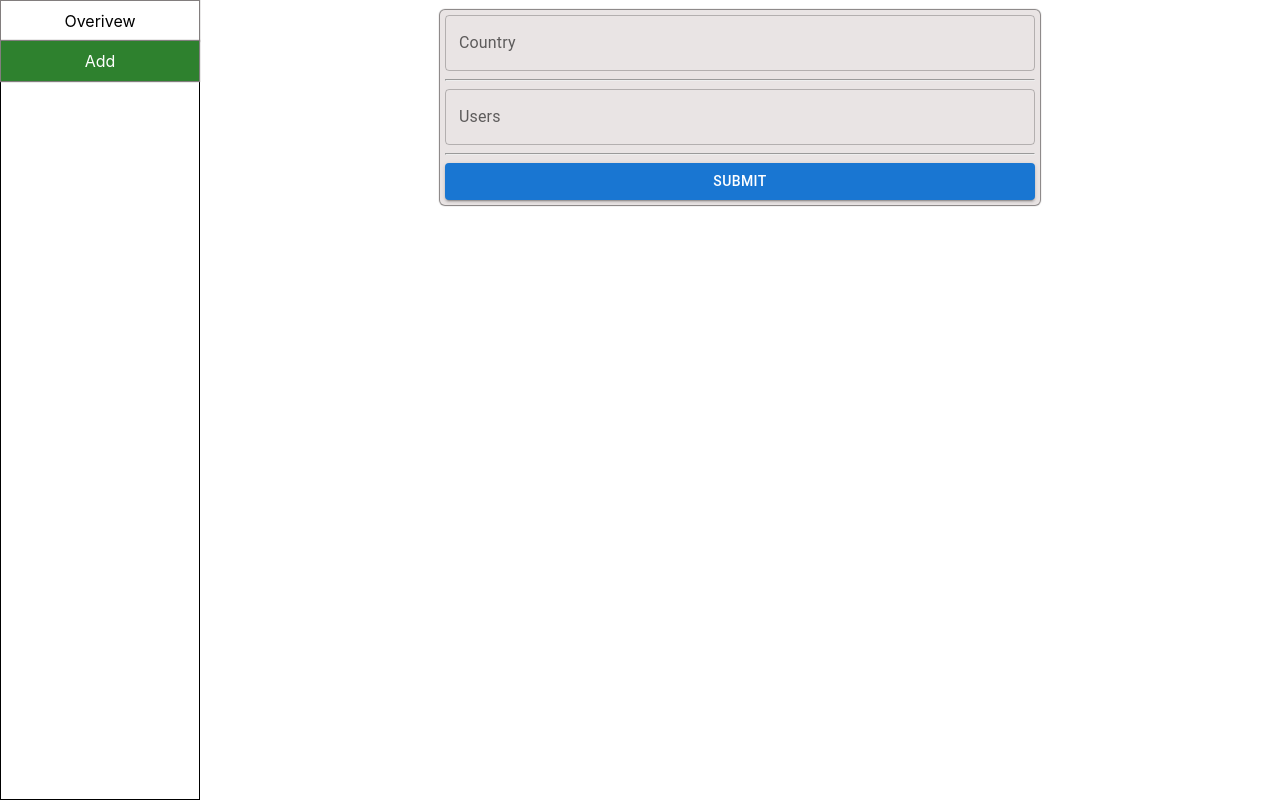
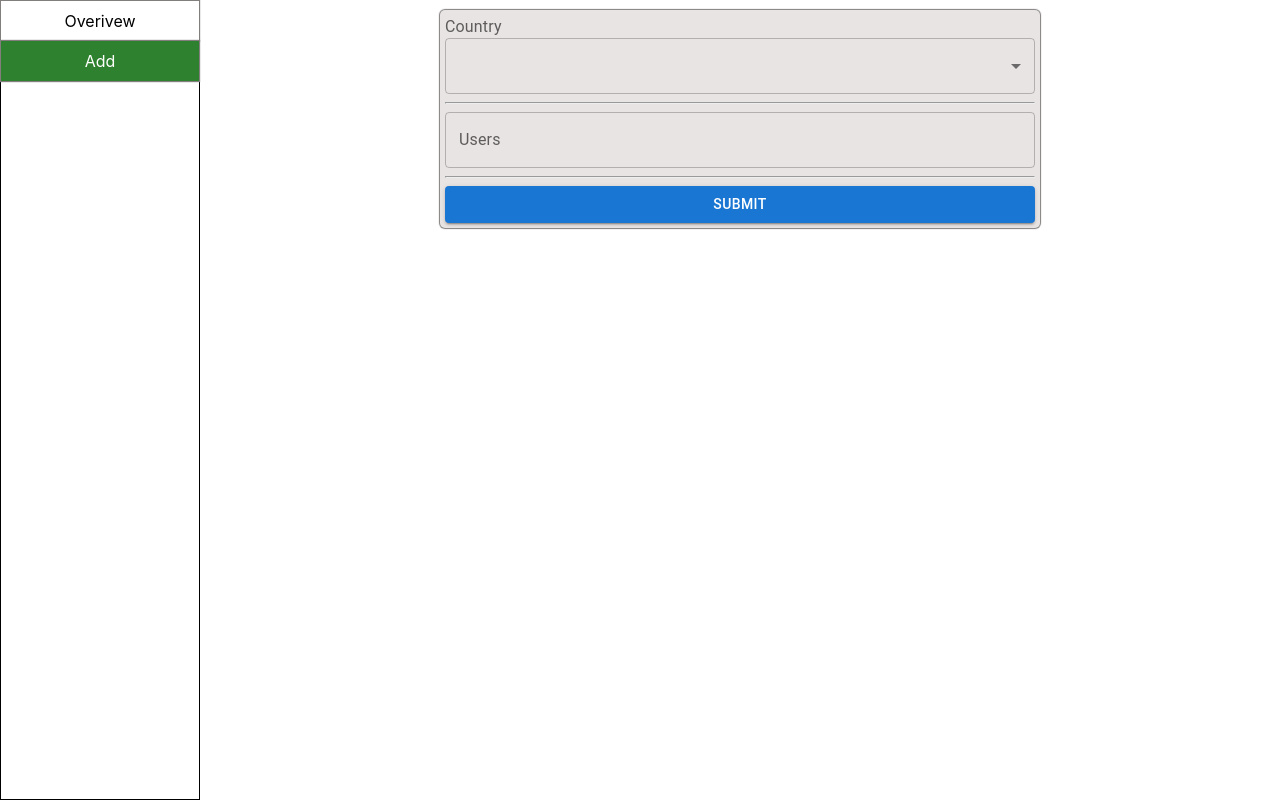
Before and after one commit to lioryarkon9/location-tracker, a React (Create React App) app in the folder client/: page /add in a window 1280 px wide. Built offline with nearby package versions, Linux system fonts and the light colour scheme.

Commit message:
restrict min max users input; replace country input to 'select';

```diff
--- a/client/src/components/Add.page.tsx
+++ b/client/src/components/Add.page.tsx
@@ -6,6 +6,9 @@ import * as apis from "../apis";
 import { theme } from "../theme";
 
 import TextField from "@mui/material/TextField";
+import Select from "@mui/material/Select";
+import MenuItem from "@mui/material/MenuItem";
+import InputLabel from "@mui/material/InputLabel";
 import Button from "@mui/material/Button";
 import ProgressBar from "@mui/material/LinearProgress";
 
@@ -33,12 +36,18 @@ function Add(): JSX.Element {
     <Container>
       <Toaster />
       <Form>
-        <TextField
+        <InputLabel>Country</InputLabel>
+        <Select
           value={country}
-          onChange={(event) => setCountry(event.target.value)}
-          label="Country"
           fullWidth
-        />
+          onChange={(event) => setCountry(event.target.value as string)}
+        >
+          <MenuItem value="Angola">Angola</MenuItem>
+          <MenuItem value="Armenia">Armenia</MenuItem>
+          <MenuItem value="Bahamas">Bahamas</MenuItem>
+          <MenuItem value="Belarus">Belarus</MenuItem>
+          <MenuItem value="Bhutan">Bhutan</MenuItem>
+        </Select>
         <hr />
         <TextField
           type="number"
@@ -46,6 +55,7 @@ function Add(): JSX.Element {
           onChange={(event) => setUsers(event.target.value)}
           label="Users"
           fullWidth
+          InputProps={{ inputProps: { min: 0, max: 1000 } }}
         />
         <hr />
 
```
